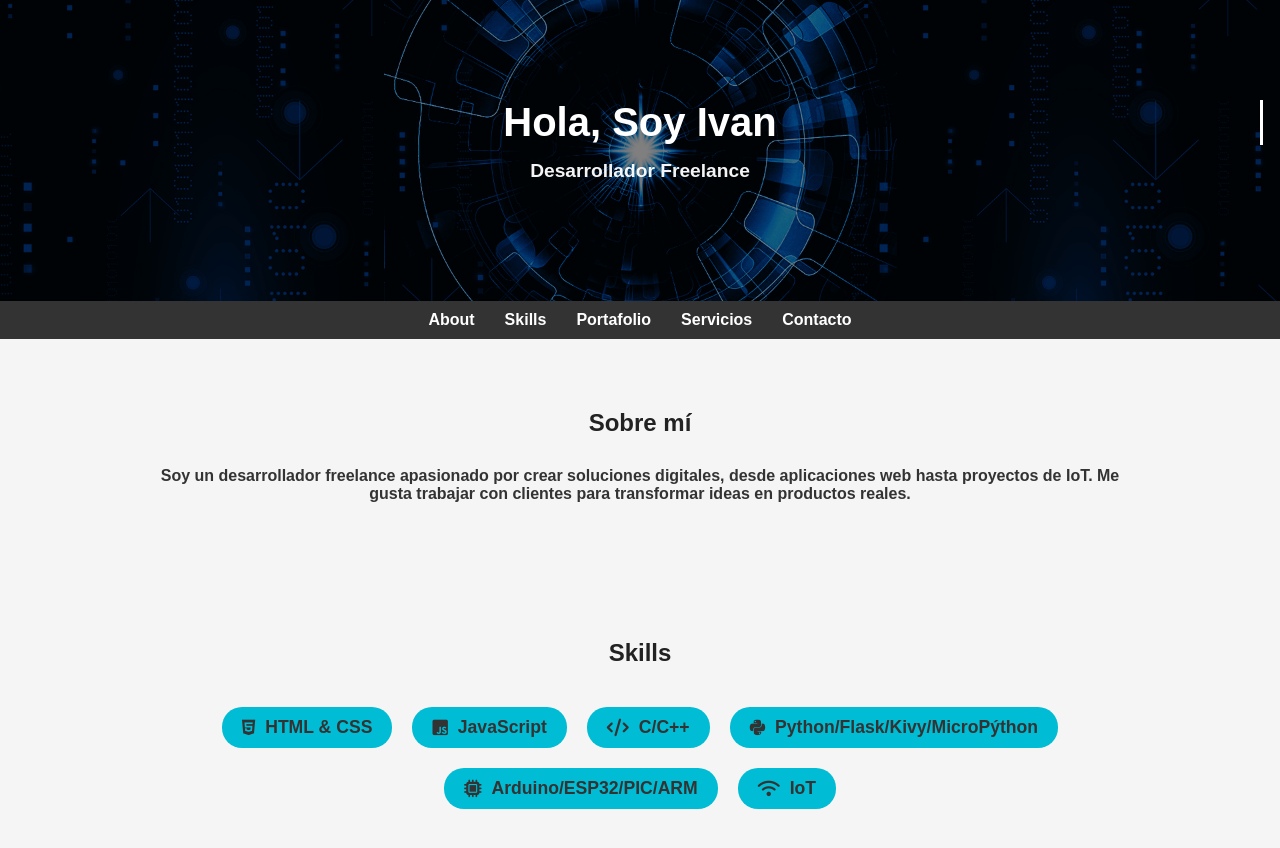
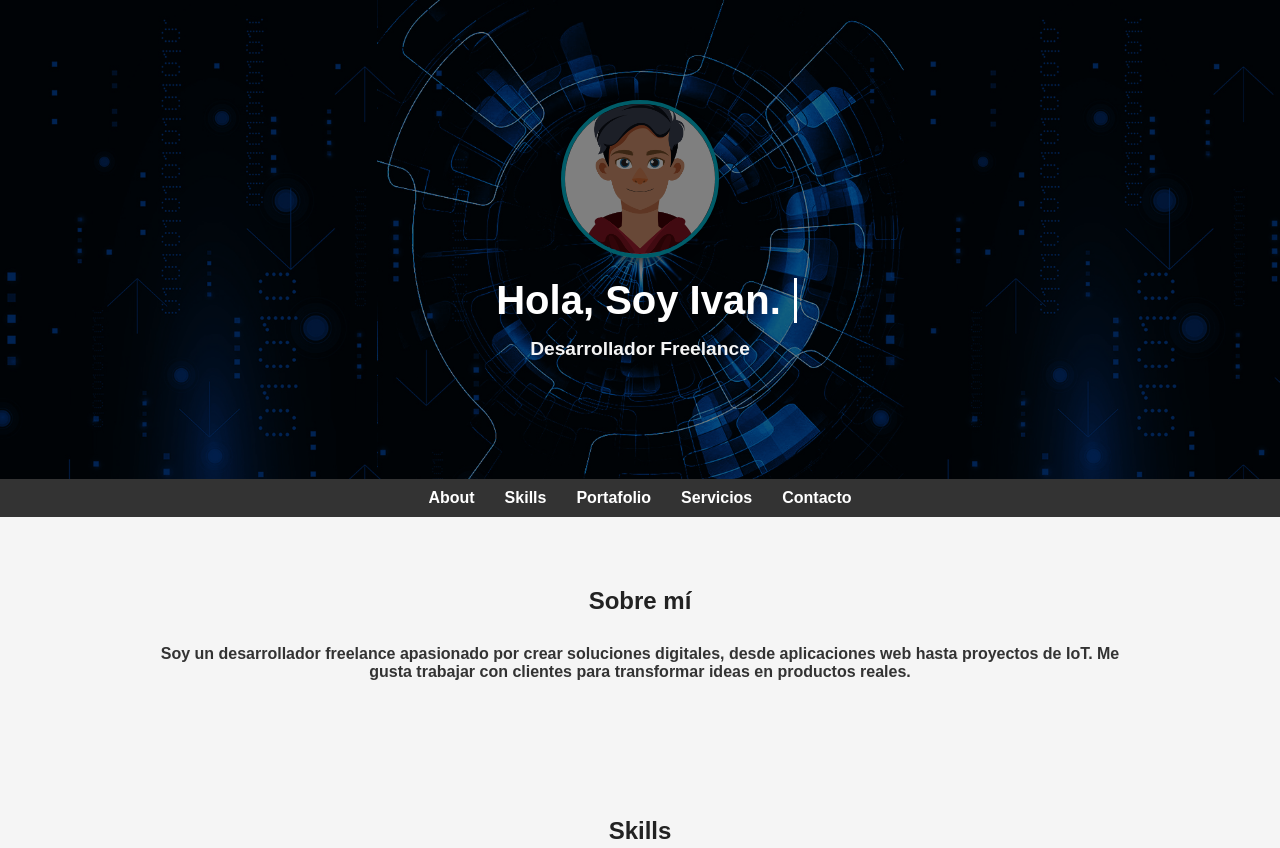
Before and after one commit to jidsandoval/Mi_portafolio_IvanDS, a plain HTML site: page index.html in a window 1280 px wide. Shown: the top 848 px of the page. Drawn offline with Linux system fonts and the light colour scheme.

Commit message:
Modifica Inagen y efecto typing

```diff
--- a/index.html
+++ b/index.html
@@ -12,7 +12,8 @@
 
   <!-- ======== Presentación ======== -->
   <header id="home">
-    <h1 class="typewriter">Hola, Soy Ivan</h1>
+    <img src="img/tu-imagen.jpg" alt="Foto de Ivan" class="foto-perfil">
+    <h1 class="typewriter">Hola, Soy Ivan.</h1>
     <p>Desarrollador Freelance</p>
   </header>
 
--- a/script.js
+++ b/script.js
@@ -1,3 +1,5 @@
+
+
 // ======== Script de contacto ======== //
 document.getElementById("contactForm").addEventListener("submit", function(event) {
   event.preventDefault();
--- a/style.css
+++ b/style.css
@@ -15,7 +15,20 @@ header {
   padding: 100px 20px;
   text-align: center;
   position: relative;
+
 }
+
+.foto-perfil {
+  width: 150px;             /* tamaño de la foto */
+  height: 150px;            /* tamaño de la foto */
+  border-radius: 50%;       /* hace la foto circular */
+  object-fit: cover;        /* recorta correctamente si no es cuadrada */
+  border: 4px solid #00bcd4; /* borde opcional */
+  display: block;
+  margin: 0 auto 20px;      /* centra la foto y separa del texto */
+  box-shadow: 0 4px 10px rgba(0,0,0,0.5); /* sombra opcional */
+}
+
 
 header::before {
   content: "";
@@ -32,26 +45,23 @@ header h1, header p {
 }
 
 /* ======== Efecto máquina de escribir ======== */
+/* ======== Efecto máquina de escribir ======== */
 header h1 {
   font-size: 2.5em;
   font-weight: bold;
   white-space: nowrap;
   overflow: hidden;
-  border-right: 3px solid #fff;  /* cursor */
-  width: 0;
+  border-right: 3px solid #fff;  /* cursor fijo al final */
+  width: 0;                       /* empieza desde 0 */
   margin: 0 auto;
-  animation: typing 5s steps(30, end) forwards, blink 0.7s step-end 5s;
-  /* blink dura mientras typing (5s), luego se detiene */
+  animation: typing 2s steps(14, end) forwards; /* escribe y se queda */
 }
 
 @keyframes typing {
-  from { width: 0 }
-  to { width: 100% }
+  from { width: 0 }   /* empieza desde ancho 0 */
+  to { width: 14ch }  /* 14 caracteres: "Hola, soy Ivan" */
 }
 
-@keyframes blink {
-  50% { border-color: transparent }
-}
 
 /* ======== Subtítulo aparece después ======== */
 header p {
```
Also changed, not shown: img/tu-imagen.jpg (added).
